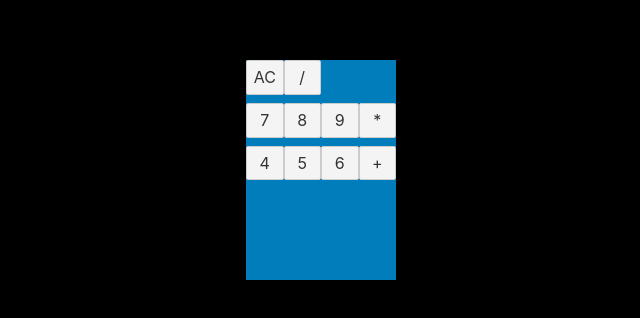
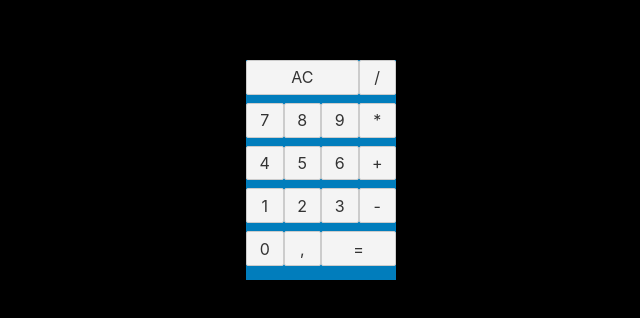
Before and after one commit to Andreas-Ziegler22/calculator-svelte, a Svelte app in the folder Calculator-Svelte/: page / in a window 1280 px wide. Shown: the part 238-556 px from the top of the page, without its empty margins (319-959 px from the left). Built offline with nearby package versions, Linux system fonts and the light colour scheme.

Commit message:
add all buttons at calculator

```diff
--- a/Calculator-Svelte/src/components/Calculator.svelte
+++ b/Calculator-Svelte/src/components/Calculator.svelte
@@ -9,7 +9,7 @@
 
 <div class="calculator">
   <Line>
-    <Button text="AC"/>
+    <Button text="AC" triple/>
     <Button text="/"/>
 
   </Line>
@@ -24,6 +24,17 @@
   <Button text="5"/>
   <Button text="6"/>
   <Button text="+"/>
+</Line>
+<Line>
+  <Button text="1"/>
+  <Button text="2"/>
+  <Button text="3"/>
+  <Button text="-"/>
+</Line>
+<Line>
+  <Button text="0"/>
+  <Button text=","/>
+  <Button text="=" duble/>
 </Line>
 </div>
 
--- a/Calculator-Svelte/src/components/button.svelte
+++ b/Calculator-Svelte/src/components/button.svelte
@@ -1,8 +1,10 @@
 <script lang="ts">
 export let text: String
+export let triple: boolean = false
+export let duble: boolean = false
 </script>
 
-<button class="button">
+<button class="button" class:triple class:duble>
 
 {text}
 </button>
@@ -12,5 +14,11 @@ export let text: String
 .button{
   flex-basis: 25%;
 }
+.triple{
+  flex-basis: 75%;
+}
+.duble{
+  flex-basis: 50%;
+}
 
 </style>
```
